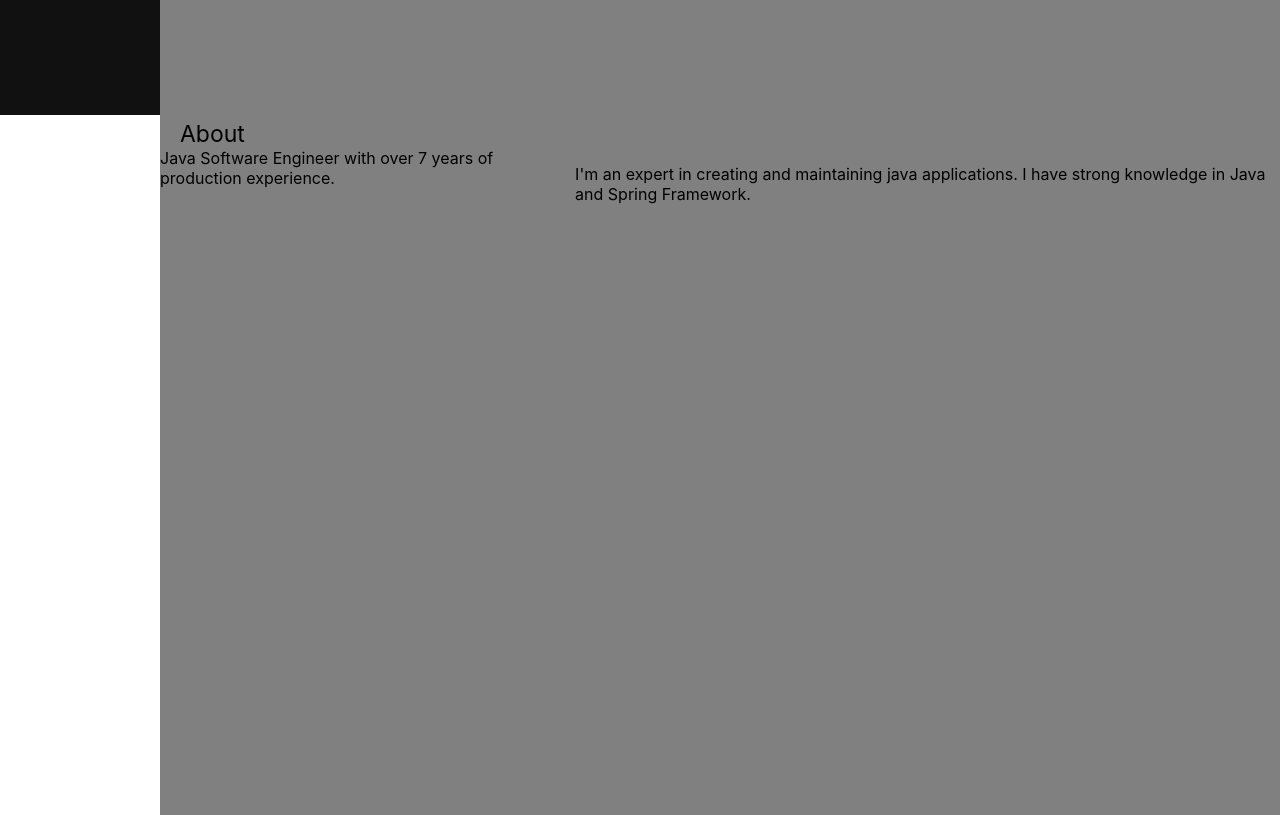
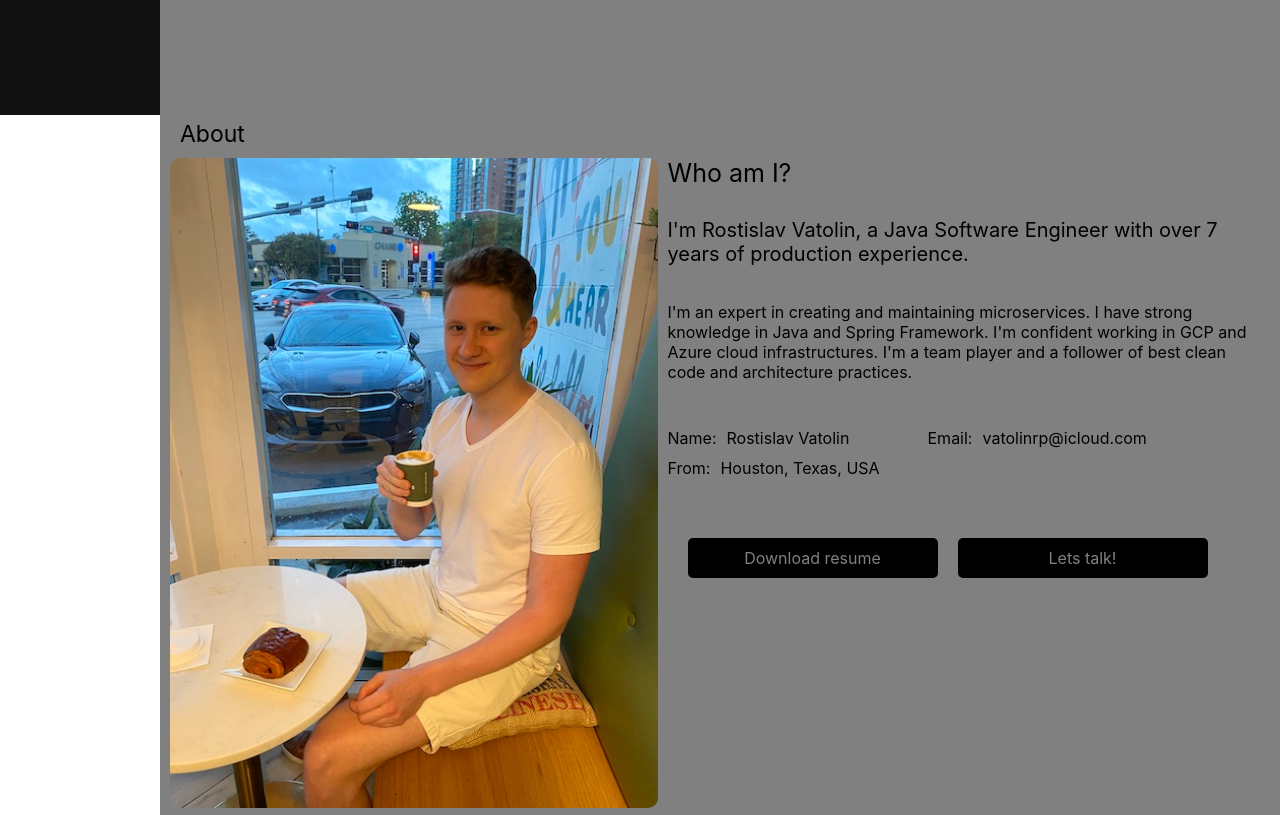
Before and after one commit to vatolinrp/cv-rv, a plain HTML site: page index.html in a window 1280 px wide. Shown: the part 705-1520 px from the top of the page. Drawn offline with Linux system fonts and the light colour scheme.

Commit message:
add about section

```diff
--- a/index.html
+++ b/index.html
@@ -22,20 +22,50 @@
             <div id="name">Rostislav Vatolin<br>
                 Backend Software Engineer
             </div>
-            <div><img id="image" src="images/looking_away_360x640.jpeg" alt="photo of me"></div>
+            <div id="main-photo"><img id="image" src="images/looking_away_360x640.jpeg" alt="photo of me"></div>
         </div>
     </div>
     <div class="section" id="about">
         <div class="section-title">About</div>
         <div class="section-content">
-            <div id="job-title">
-                Java Software Engineer with over <div id="yoe"></div> years of production experience.
-                <script>
+            <div id="about-page-image-div"><img id="about-page-image" src="images/me_at_cafe_480x640.jpeg" alt="photo of me at cafe"></div>
+            <div class="about-info">
+                <div id="about-me-question">Who am I?</div>
+                <div id="job-title">
+                    I'm Rostislav Vatolin, a Java Software Engineer with over
+                    <div id="yoe"></div>
+                    years of production experience.
+                    <script>
                 document.getElementById("yoe").innerHTML = new Date().getFullYear() - 2015;
-                </script>
+                    </script>
+
+                </div>
+                <div id="about-me-description"><p>I'm an expert in creating and maintaining microservices. I have strong
+                    knowledge in Java and Spring Framework. I'm confident working in GCP and Azure cloud infrastructures.
+                    I'm a team player and a follower of best clean code and architecture practices.</p></div>
+                <div id="key-details">
+                    <div class="info-component">
+                        <div class="info-component-key">Name:</div>
+                        <div class="info-component-value">Rostislav Vatolin</div>
+                    </div>
+                    <div class="info-component">
+                        <div class="info-component-key">Email:</div>
+                        <div class="info-component-value">vatolinrp@icloud.com</div>
+                    </div>
+                    <div class="info-component">
+                        <div class="info-component-key">From:</div>
+                        <div class="info-component-value">Houston, Texas, USA</div>
+                    </div>
+                </div>
+                <div id="about-actions">
+                    <a href="rostislav-vatolin-resume.pdf" download class="button">
+                        Download resume
+                    </a>
+                    <a href="#contact" class="button">
+                        Lets talk!
+                    </a>
+                </div>
             </div>
-            <div><p>I'm an expert in creating and maintaining java applications. I have strong knowledge in Java
-                and Spring Framework.</p></div>
         </div>
     </div>
     <div class="section" id="skills">
--- a/styles.css
+++ b/styles.css
@@ -3,8 +3,9 @@ body {
   font-family: -apple-system;
 }
 .section {
-  height: 100vh;
+  height: 800px;
   background: grey;
+  overflow: hidden;
 }
 .section-title {
   padding-top:25px;
@@ -34,19 +35,91 @@ body {
 }
 .main {
   margin-left: 160px;
+  overflow: hidden;
 }
 .section-content {
-  display:flex;
+  display: block;
+  overflow: hidden;
 }
 #name {
   width: 600px;
   padding-top: 100px;
   text-align: center;
   font-size: 20px;
+  float: left;
 }
 #image {
-height: 80vh;
+  height: 650px;
+  border-radius: 10px;
+}
+#main-photo {
+  float: left;
+}
+#about-page-image {
+  height: 650px;
+  border-radius: 10px;
 }
 #yoe {
-display: inline;
+  display: inline;
 }
+.info-component {
+  display: inline;
+  width: 250px;
+  float: left;
+  margin-right: 10px;
+  margin-bottom: 10px;
+}
+.info-component-key {
+  float:left;
+  margin-right: 10px;
+}
+.info-component-value {
+  float: left;
+}
+#about-page-image-div {
+  float: left;
+  margin: 10px;
+}
+.about-info {
+  float:left;
+  width: 600px;
+}
+#about-me-question {
+  margin-top: 10px;
+  font-size: 25px;
+}
+#job-title {
+  font-size: 20px;
+  margin-top: 30px;
+}
+#about-me-description {
+  margin-top: 20px;
+  float: left;
+}
+#key-details {
+  margin-top: 30px;
+  overflow: hidden;
+  float: left;
+}
+#about-actions {
+  margin-top: 30px;
+  overflow: hidden;
+  float: left;
+}
+.button {
+  float: left;
+  margin: 20px 0px 0px 20px;
+  width: 250px;
+  height: 30px;
+  text-align: center;
+  padding-top: 10px;
+  background-color: black;
+  border-radius: 5px;
+  font-family: -apple-system;
+  color: #818181;
+  text-decoration: none;
+}
+
+.button:hover {
+  color: #f1f1f1;
+}
```
Also changed, not shown: images/me_at_cafe_480x640.jpeg (added), 1 other file.
